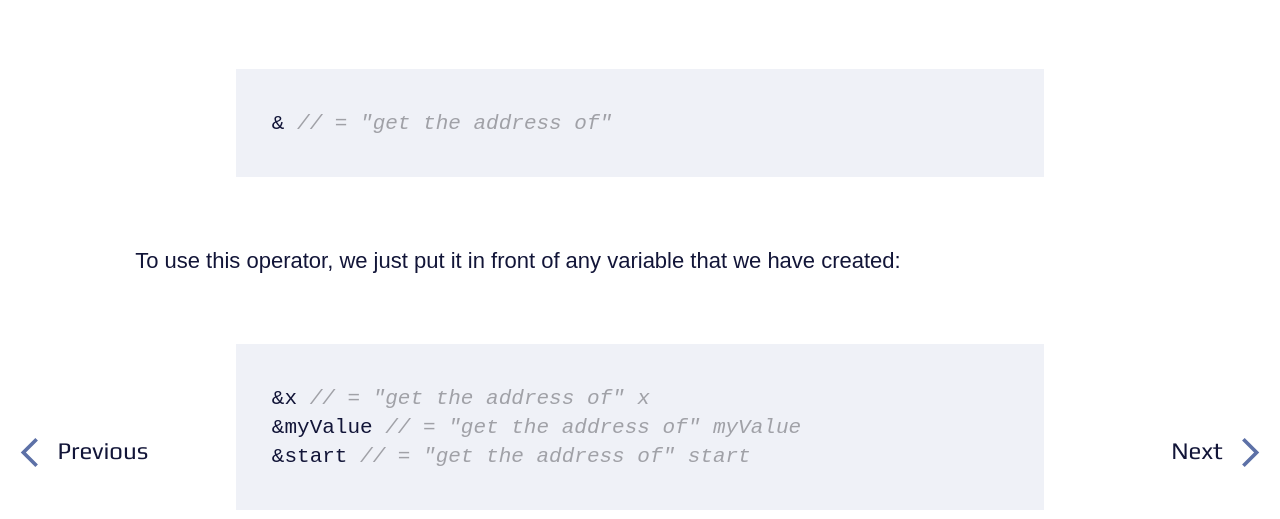
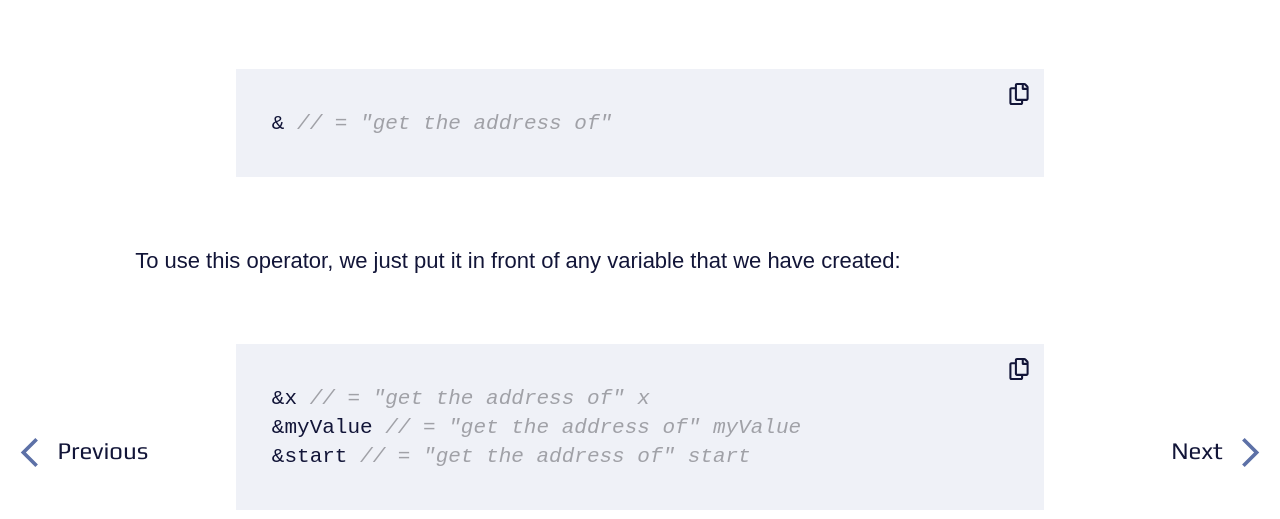
Before and after one commit to uclaacm/parcel-pointers, a React app: page /lesson-3 in a window 1280 px wide. Shown: the part 281-800 px from the top of the page. Built offline with nearby package versions, Linux system fonts and the light colour scheme; a web font is replaced by a local one.

Commit message:
Updated Terminal.tsx and Terminal.scss
Added a copy button for code snippets.

```diff
--- a/package.json
+++ b/package.json
@@ -22,6 +22,7 @@
     "prettier": "^2.8.7",
     "react": "^18.2.0",
     "react-confetti-explosion": "^2.1.2",
+    "react-copy-to-clipboard": "^5.1.0",
     "react-dom": "^18.2.0",
     "react-router-dom": "^6.12.0",
     "react-syntax-highlighter": "^15.5.0",
@@ -32,6 +33,7 @@
     "@babel/preset-env": "^7.22.4",
     "@babel/preset-react": "^7.18.6",
     "@babel/preset-typescript": "^7.22.11",
+    "@types/react-copy-to-clipboard": "^5.0.5",
     "@typescript-eslint/eslint-plugin": "^4.33.0",
     "@typescript-eslint/parser": "^4.32.0",
     "babel-loader": "^9.1.2",
@@ -51,6 +53,7 @@
     "html-webpack-plugin": "^5.5.0",
     "husky": "^8.0.1",
     "mini-css-extract-plugin": "^2.6.1",
+    "react-icons": "^4.11.0",
     "sass": "^1.51.0",
     "sass-loader": "^13.3.1",
     "style-loader": "^3.3.3",
--- a/src/components/Terminal.tsx
+++ b/src/components/Terminal.tsx
@@ -1,3 +1,5 @@
+import { CopyToClipboard } from 'react-copy-to-clipboard';
+import { FaRegCopy } from 'react-icons/fa';
 import { Light as SyntaxHighlighter } from 'react-syntax-highlighter';
 import cpp from 'react-syntax-highlighter/dist/esm/languages/hljs/cpp';
 import atomOneLightCustom from '../styles/Terminal/atom-one-light-custom';
@@ -12,6 +14,10 @@ SyntaxHighlighter.registerLanguage('cpp', cpp);
 export default function Terminal(props: TerminalProps): JSX.Element {
   return (
     <div className="terminal">
+      <CopyToClipboard text={props.code}>
+        <FaRegCopy className="copybutton" />
+      </CopyToClipboard>
+
       <SyntaxHighlighter
         language="cpp"
         style={atomOneLightCustom} // this error doesn't affect the custom theme, will fix later
--- a/src/styles/Terminal/Terminal.scss
+++ b/src/styles/Terminal/Terminal.scss
@@ -1,5 +1,16 @@
 .terminal {
   justify-content: center;
   margin: auto;
+  position: relative;
   width: 80%;
 }
+
+.copybutton {
+  position: absolute;
+  right: 14px;
+  top: 14px;
+
+  &:hover {
+    color: blue;
+  }
+}
```
Also changed, not shown: 1 other file (tests, documents, lock files or other folders).
